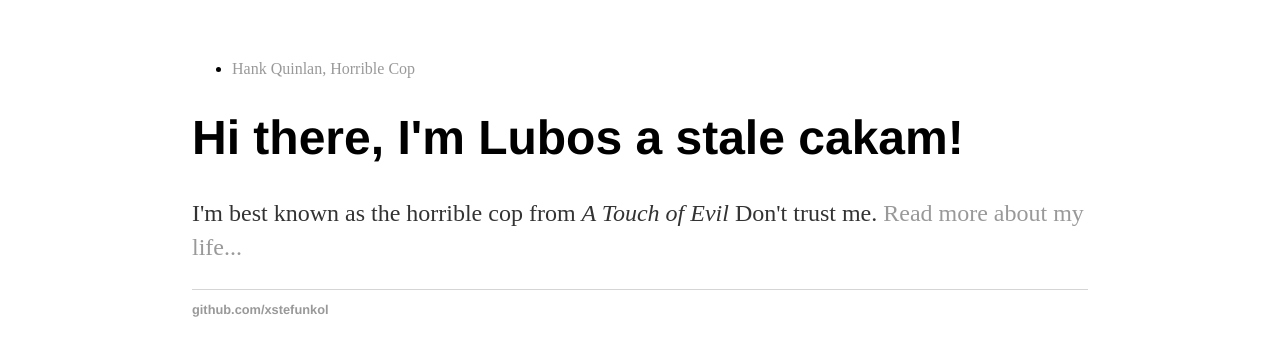
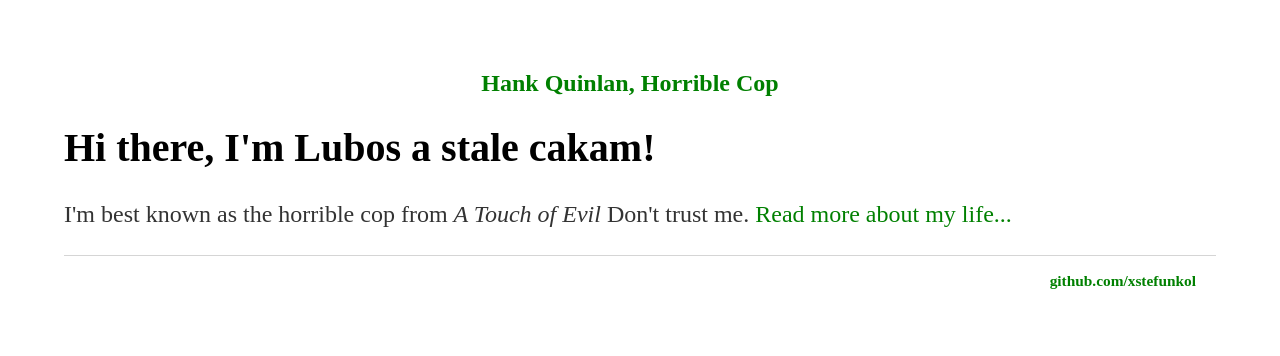
Before and after one commit to xstefunkol/xstefunkol.github.io, a Jekyll site: the page built from index.html, in a window 1280 px wide. Shown: the top 356 px of the page. Built offline with Jekyll 4.4.1, drawn with Linux system fonts in a browser that asks for light colours.

Commit message:
Update main.css

```diff
--- a/css/main.css
+++ b/css/main.css
@@ -1,27 +1,43 @@
 body {
-    margin: 60px auto;
-    width: 70%;
+    margin: 70px auto;
+    width: 90%;
 }
-nav ul, footer ul {
-    font-family:'Helvetica', 'Arial', 'Sans-Serif';
+div ul {
+    font-family:'Times New Roman', 'Arial';
+    padding: 0px;
+	font-size: 1.5em;
+    list-style: none;
+    font-weight: bold;
+	text-align: center;
+}
+footer ul {
+    font-family:'Times New Roman', 'Arial';
     padding: 0px;
     list-style: none;
     font-weight: bold;
+	text-align: right;
+	font-size: 1.2em;
 }
-nav ul li, footer ul li {
+div ul li, footer ul li {
     display: inline;
     margin-right: 20px;
 }
+div ol {
+    font-family:'Times New Roman', 'Arial';
+    left-side: 20px;
+	font-size: 1.5em;
+    list-style-type: upper-roman;
+}
 a {
     text-decoration: none;
-    color: #999;
+    color: green;
 }
 a:hover {
     text-decoration: underline;
 }
 h1 {
-    font-size: 3em;
-    font-family:'Helvetica', 'Arial', 'Sans-Serif';
+    font-size: 2.5em;
+    font-family:'Times New Roman', 'Arial';
 }
 p {
     font-size: 1.5em;
```
